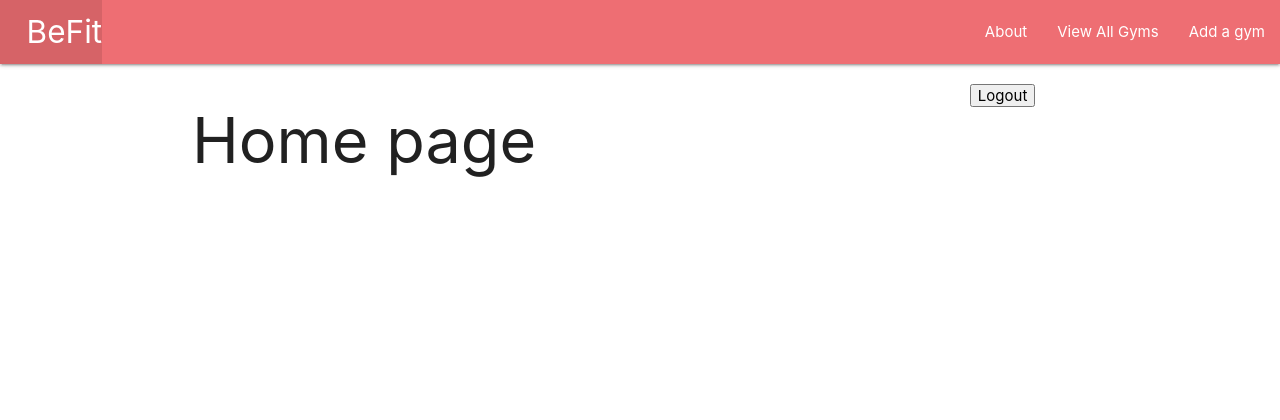
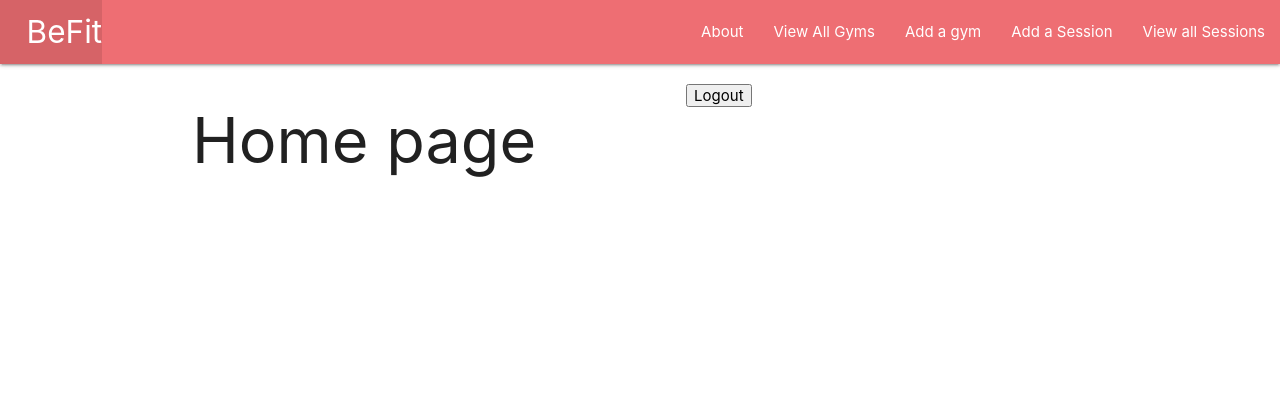
Before and after one commit to FA-FG/beFit, a Django app: page / in a window 1280 px wide. Shown: the top 420 px of the page. Run offline with Django 5.2, Linux system fonts and the light colour scheme; the visitor is signed in with stand-in values (Sample User, id 1).

Commit message:
session-uncomplete

```diff
--- a/befit/befit/settings.py
+++ b/befit/befit/settings.py
@@ -123,7 +123,7 @@ USE_TZ = True
 
 STATIC_URL = 'static/'
 
-LOGIN_REDIRECT_URL = '/classes'
+LOGIN_REDIRECT_URL = '/gyms'
 LOGOUT_REDIRECT_URL = '/'
 
 
--- a/befit/main_app/models.py
+++ b/befit/main_app/models.py
@@ -16,9 +16,9 @@ class Gym(models.Model):
         return reverse('detail', kwargs={'gym_id': self.id})
 
 
-
     def __str__(self):
         return self.gym
+
 
 class Session(models.Model):
     name = models.CharField(max_length=50)
@@ -32,6 +32,9 @@ class Session(models.Model):
     user = models.ForeignKey(User, on_delete=models.CASCADE)
 
 
+    def get_absolute_url(self):
+        return reverse('session_detail', kwargs={'pk': self.id})
+
 
     def __str__(self):
         return self.name
--- a/befit/main_app/templates/base.html
+++ b/befit/main_app/templates/base.html
@@ -30,6 +30,8 @@
           {% if user.is_authenticated %}
           <li><a href="{% url 'index' %}">View All Gyms</a></li>
           <li><a href="{% url 'gyms_create' %}">Add a gym</a></li>
+          <li><a href="{% url 'session_create' %}">Add a Session</a></li>
+          <li><a href="{% url 'session_index' %}">View all Sessions</a></li>
           <form action="{% url 'logout' %}" method="post">
 
             {% csrf_token %}
--- a/befit/main_app/urls.py
+++ b/befit/main_app/urls.py
@@ -13,5 +13,10 @@ urlpatterns = [
     path('gyms/<int:pk>/delete', views.GymDelete.as_view(), name='gyms_delete'),
 
 
+    path('session/', views.SessionList.as_view(), name='session_index'),
+    path('session/<int:pk>/', views.SessionDetail.as_view(), name='session_detail'),
+    path('session/create/', views.SessionCreate.as_view(), name='session_create'),
+    path('session/<int:pk>/update/', views.SessionUpdate.as_view(), name='session_update'),
+    path('session/<int:pk>/delete/', views.SessionDelete.as_view(), name='session_delete'),
 
 ]
--- a/befit/main_app/views.py
+++ b/befit/main_app/views.py
@@ -5,6 +5,7 @@ from django.contrib.auth.decorators import login_required
 from django.contrib.auth.mixins import  LoginRequiredMixin
 from .models import Gym,Session
 from django.views.generic.edit import CreateView, UpdateView,DeleteView
+from django.views.generic import ListView, DetailView
 
 # from .models import Class
 
@@ -34,6 +35,29 @@ class GymDelete(LoginRequiredMixin, DeleteView):
     model = Gym
     success_url = '/gyms/'
 
+
+
+class SessionList(LoginRequiredMixin, ListView):
+    model = Session
+
+class SessionDetail(LoginRequiredMixin, DetailView):
+    model = Session
+
+
+class SessionCreate(LoginRequiredMixin, CreateView):
+    model = Session
+    fields = '__all__'
+
+
+
+class SessionUpdate(LoginRequiredMixin, UpdateView):
+    model = Session
+    fields = ['location', 'time','date','trainer','price']
+
+
+class SessionDelete(LoginRequiredMixin, DeleteView):
+    model = Session
+    success_url = '/session/'
 
 
 
```
Also changed, not shown: befit/main_app/templates/main_app/session_confirm_delete.html (added, +13 -0 lines), befit/main_app/templates/main_app/session_detail.html (added, +22 -0 lines), befit/main_app/templates/main_app/session_form.html (added, +15 -0 lines), befit/main_app/templates/main_app/session_list.html (added, +19 -0 lines).
